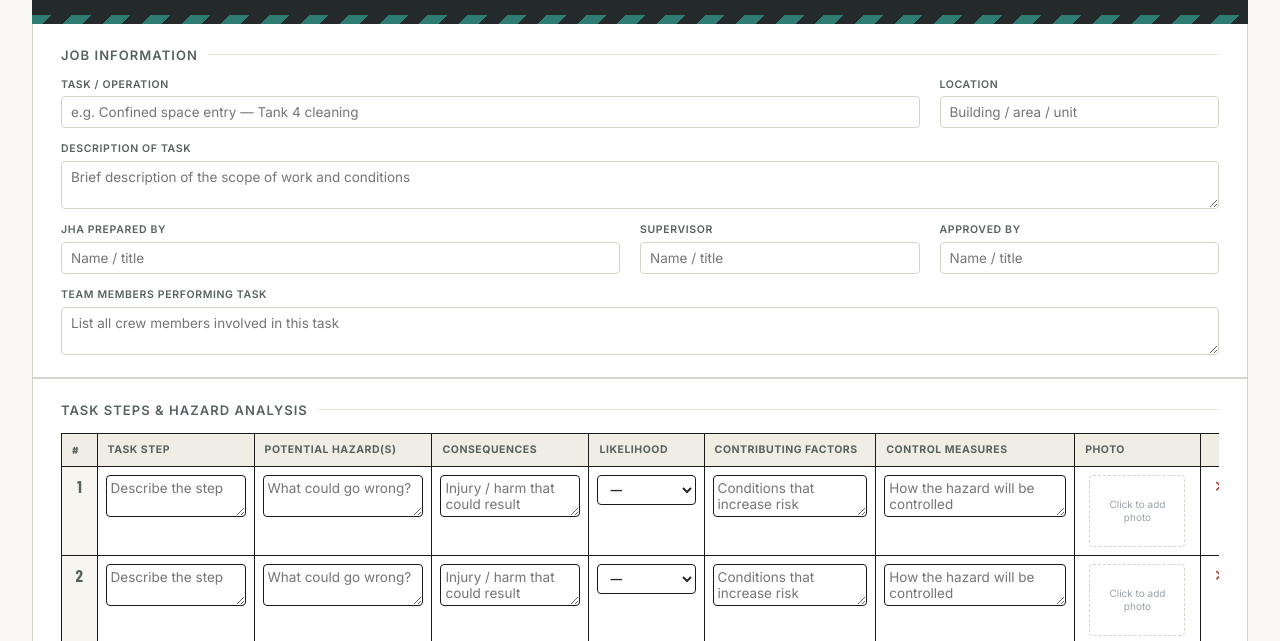
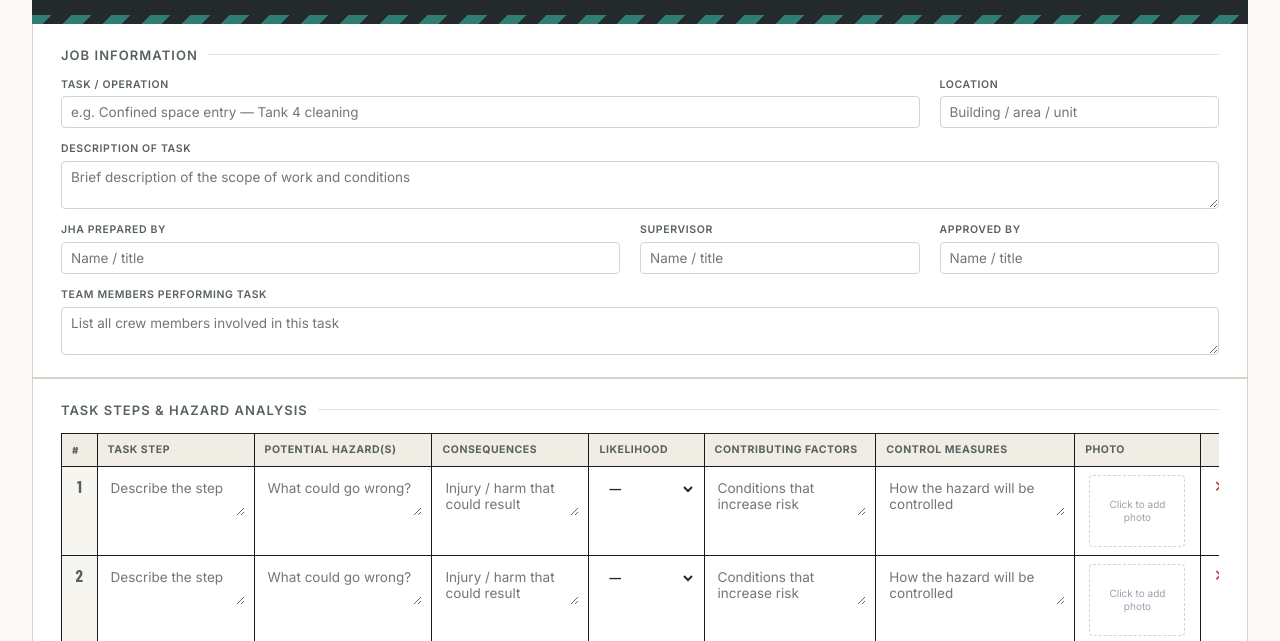
Before and after one commit to williamp1282-max/jha-tool, a website: page index.html in a window 1280 px wide. Shown: the part 159-800 px from the top of the page. Drawn offline with nearby package versions, Linux system fonts and the light colour scheme.

```diff
--- a/index.html
+++ b/index.html
@@ -175,7 +175,7 @@
     padding:8px;
     vertical-align:top;
   }
-  table.steps td textarea, table.steps td input{border:1px solid var(--table-line);background:transparent;padding:4px;}
+  table.steps td textarea, table.steps td input{border:1px solid transparent;background:transparent;padding:4px;}
   table.steps td textarea:hover, table.steps td input:hover{border-color:var(--line);}
   table.steps td textarea:focus, table.steps td input:focus{background:#fff;border-color:var(--hazard-dark);}
   .col-num{width:34px;text-align:center;font-family:'Barlow Condensed';font-weight:700;font-size:17px;color:var(--ink-soft);background:#f7f5f0;}
@@ -188,7 +188,7 @@
   .col-photo{width:120px;text-align:center;}
   .col-remove{width:32px;text-align:center;}
 
-  select.likelihood{font-weight:700;font-size:11.5px;letter-spacing:.02em;border-radius:4px;padding:6px 8px;border:1px solid var(--table-line);}
+  select.likelihood{font-weight:700;font-size:11.5px;letter-spacing:.02em;border-radius:4px;padding:6px 8px;border:none;}
   select.likelihood[data-level="low"]{background:var(--low-bg);color:var(--low-fg);}
   select.likelihood[data-level="medium"]{background:var(--medium-bg);color:var(--medium-fg);}
   select.likelihood[data-level="high"]{background:var(--danger-bg);color:#ffffff;}
@@ -335,7 +335,7 @@
     text-transform:uppercase;letter-spacing:.05em;text-align:left;padding:9px 10px;border:1px solid var(--table-line);
   }
   table.sigs td{border:1px solid var(--table-line);padding:8px;vertical-align:middle;}
-  .sig-name-input{border:1px solid var(--table-line);background:transparent;font-size:14px;}
+  .sig-name-input{border:1px solid transparent;background:transparent;font-size:14px;}
   .sig-name-input:hover{border-color:var(--line);}
   .sig-name-input:focus{background:#fff;border-color:var(--hazard-dark);}
   .sig-pad-wrap{position:relative;width:230px;}
```
